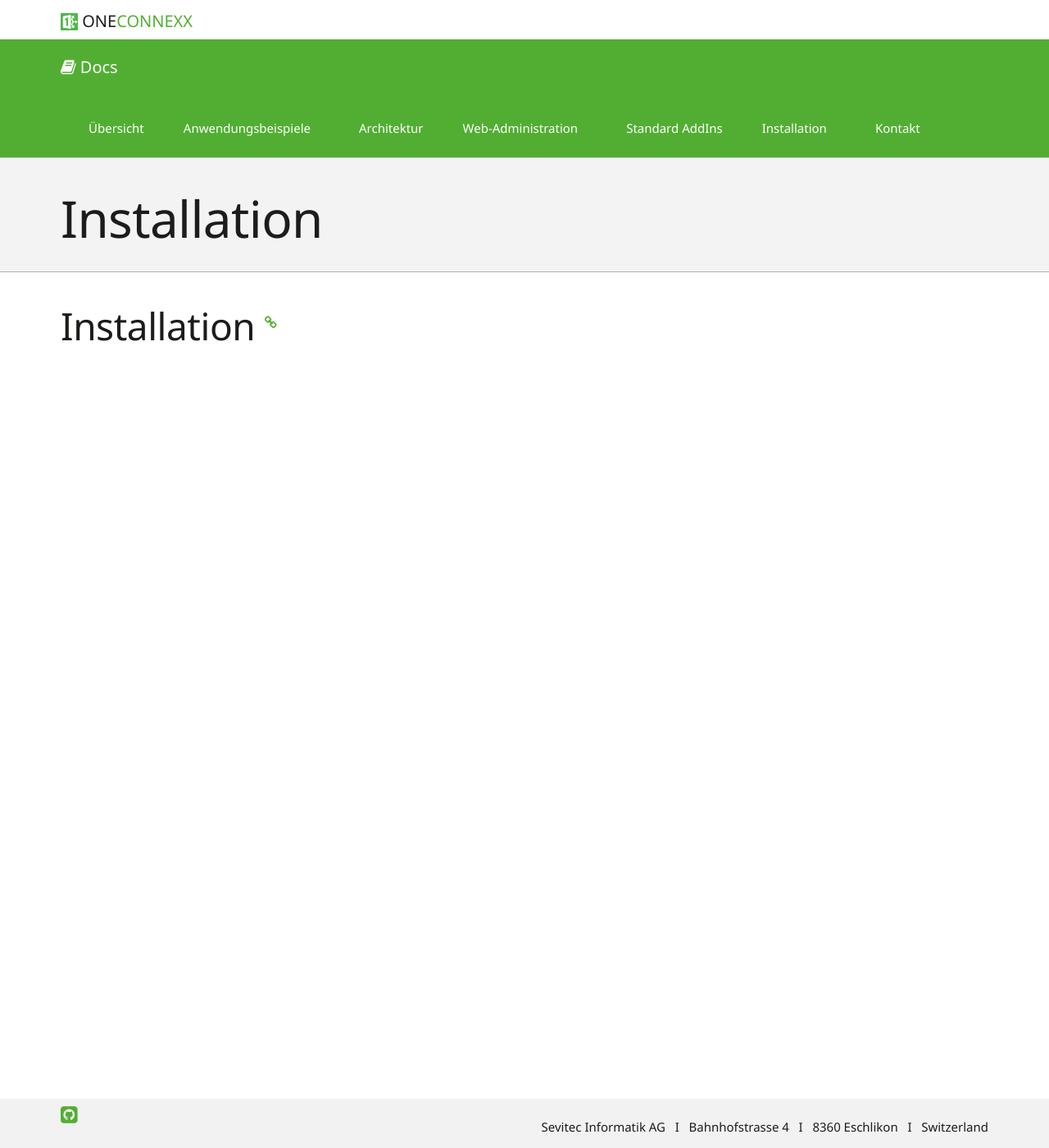
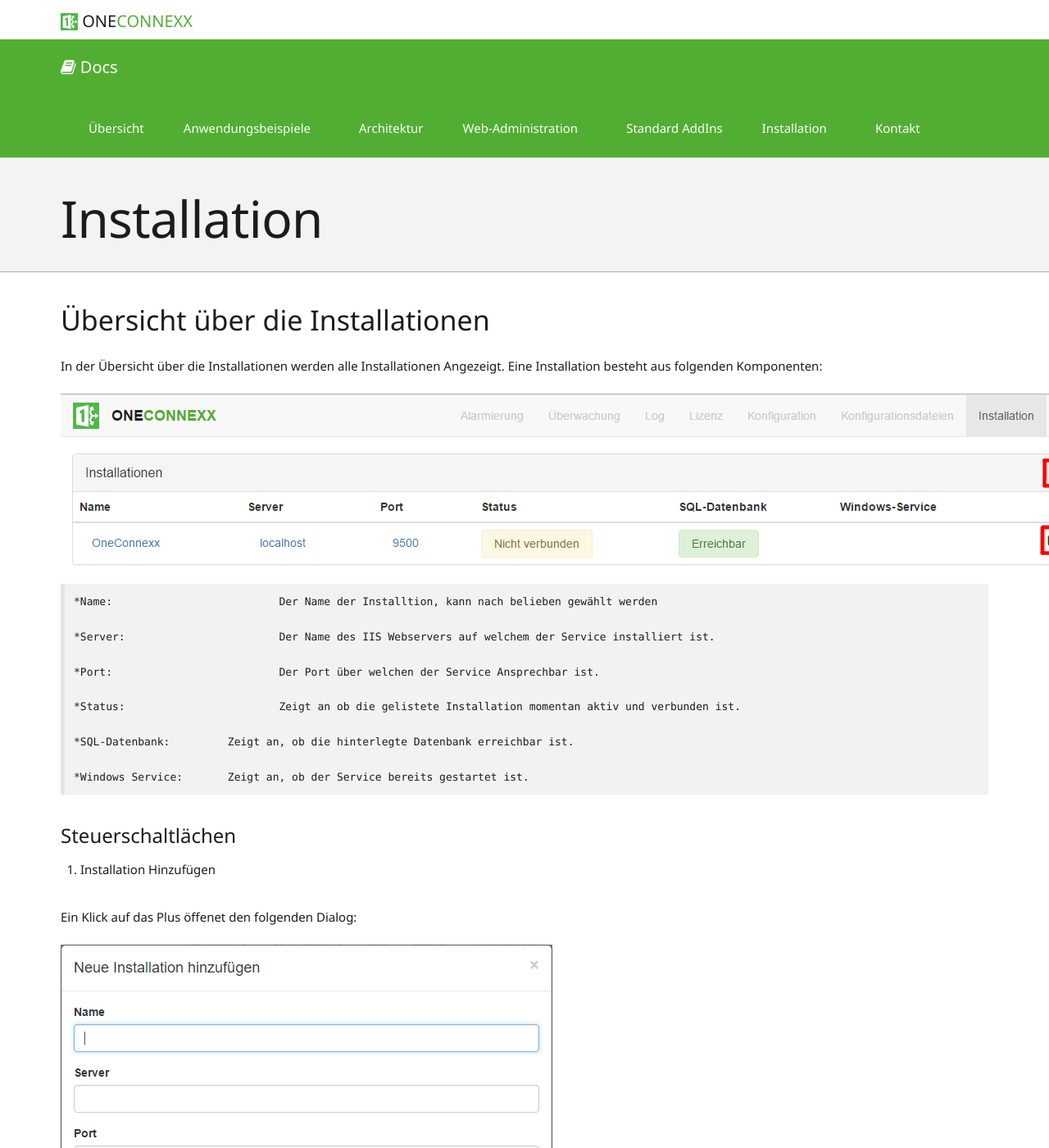
Before and after one commit to primesoft-group/oneconnexx-docs, a Jekyll site: the page built from _pages/webclient/de/installation.md, in a window 1280 px wide and 1400 px high. Shown: the whole window at 82% size. Built offline with Jekyll 4.4.1, drawn with Linux system fonts in a browser that asks for light colours; nearby versions of some CDN libraries; some web fonts are replaced.

Commit message:
Arbeit an Installation Seite

```diff
--- a/_pages/webclient/de/installation.md
+++ b/_pages/webclient/de/installation.md
@@ -4,4 +4,29 @@ title: Installation
 permalink: "webclient/de/installation/"
 ---
 
-## Installation {% include anchor.html name="Installation" %}
+### Übersicht über die Installationen
+
+In der Übersicht über die Installationen werden alle Installationen Angezeigt. Eine Installation besteht aus folgenden Komponenten:
+
+![X]({{ site.baseUrl }}/assets/content-images/webclient/de/installation.png "Übersicht Installtionen")
+
+
+	*Name: 				Der Name der Installtion, kann nach belieben gewählt werden
+
+	*Server:			Der Name des IIS Webservers auf welchem der Service installiert ist.
+
+	*Port:				Der Port über welchen der Service Ansprechbar ist.
+
+	*Status:			Zeigt an ob die gelistete Installation momentan aktiv und verbunden ist.
+
+	*SQL-Datenbank:		Zeigt an, ob die hinterlegte Datenbank erreichbar ist.
+
+	*Windows Service: 	Zeigt an, ob der Service bereits gestartet ist.
+
+#### Steuerschaltlächen
+
+ 1. Installation Hinzufügen
+
+ Ein Klick auf das Plus öffenet den folgenden Dialog:
+
+ ![X]({{ site.baseUrl }}/assets/content-images/webclient/de/addInstallation.png "Installtion hinzufügen")
```
Also changed, not shown: assets/content-images/webclient/de/addInstallation.png (added), assets/content-images/webclient/de/installation.png (added).
